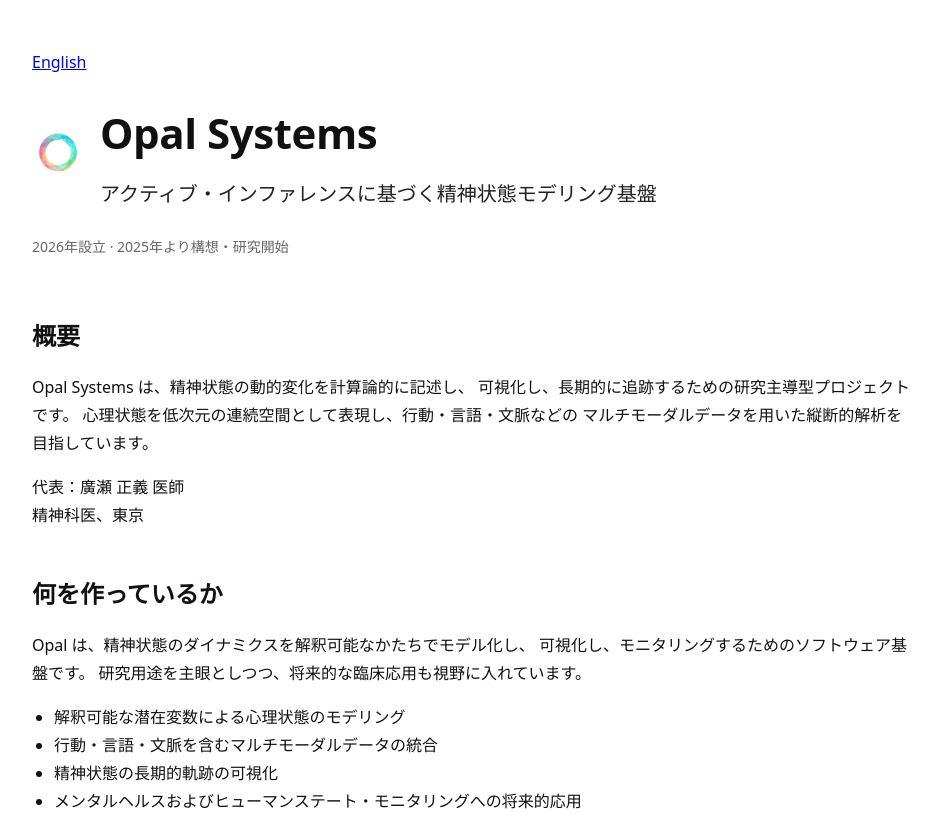
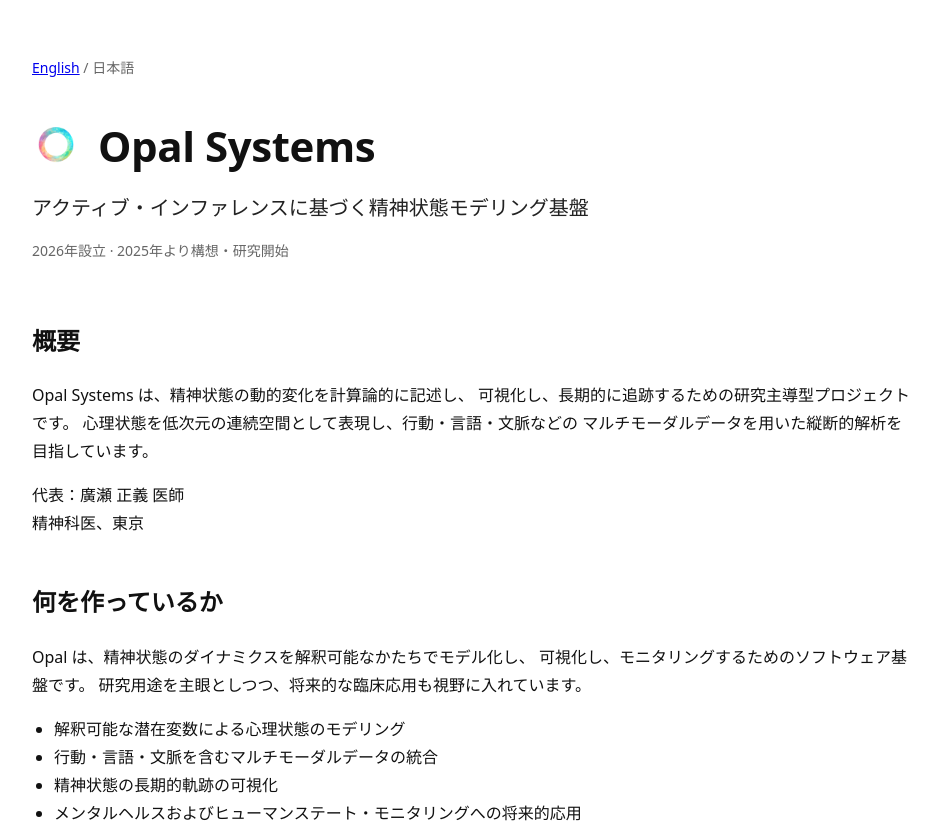
Before and after one commit to mhrs/opalsystems-site, a Next.js app: page /ja in a window 1280 px wide. Shown: the top 823 px of the page, without its empty margins (168-1107 px from the left). Built offline with nearby package versions, Linux system fonts and the light colour scheme.

Commit message:
Refactor page layout and update styles

```diff
--- a/app/ja/page.tsx
+++ b/app/ja/page.tsx
@@ -3,7 +3,7 @@
     <main
       style={{
         fontFamily: "system-ui, -apple-system, sans-serif",
-        padding: "48px 24px",
+        padding: "56px 24px",
         maxWidth: "880px",
         margin: "0 auto",
         lineHeight: 1.75,
@@ -11,39 +11,44 @@
       }}
     >
       <header style={{ marginBottom: 56 }}>
-        <div style={{ marginBottom: 20 }}>
-          <a href="/">English</a>
+        <div
+          style={{
+            marginBottom: 28,
+            fontSize: 14,
+            color: "#666",
+          }}
+        >
+          <a href="/">English</a> / 日本語
         </div>
 
         <div
           style={{
             display: "flex",
             alignItems: "center",
-            gap: 16,
-            marginBottom: 24,
+            gap: 18,
+            marginBottom: 8,
           }}
         >
           <img
             src="/logo.png"
             alt="Opal Systems logo"
             style={{
-              width: 52,
-              height: 52,
-              flexShrink: 0,
+              width: 48,
+              height: 48,
             }}
           />
 
-          <div>
           <h1
             style={{
               fontSize: 42,
-                margin: "0 0 6px 0",
+              margin: 0,
               fontWeight: 600,
               letterSpacing: "-0.01em",
             }}
           >
             Opal Systems
           </h1>
+        </div>
 
         <p
           style={{
@@ -54,14 +59,12 @@
         >
           アクティブ・インファレンスに基づく精神状態モデリング基盤
         </p>
-          </div>
-        </div>
 
         <p
           style={{
             fontSize: 14,
             color: "#666",
-            margin: 0,
+            marginTop: 14,
           }}
         >
           2026年設立 · 2025年より構想・研究開始
@@ -69,7 +72,7 @@
       </header>
 
       <section style={{ marginBottom: 44 }}>
-        <h2 style={{ fontSize: 24, marginBottom: 12 }}>概要</h2>
+        <h2>概要</h2>
 
         <p>
           Opal Systems は、精神状態の動的変化を計算論的に記述し、
@@ -86,7 +89,7 @@
       </section>
 
       <section style={{ marginBottom: 44 }}>
-        <h2 style={{ fontSize: 24, marginBottom: 12 }}>何を作っているか</h2>
+        <h2>何を作っているか</h2>
 
         <p>
           Opal は、精神状態のダイナミクスを解釈可能なかたちでモデル化し、
@@ -105,7 +108,7 @@
       </section>
 
       <section style={{ marginBottom: 44 }}>
-        <h2 style={{ fontSize: 24, marginBottom: 12 }}>Ψモデル</h2>
+        <h2>Ψモデル</h2>
 
         <p>
           Ψモデルは、精神状態を以下の5つの解釈可能な次元で表現します。
@@ -121,7 +124,7 @@
       </section>
 
       <section style={{ marginBottom: 44 }}>
-        <h2 style={{ fontSize: 24, marginBottom: 12 }}>プレプリント</h2>
+        <h2>プレプリント</h2>
 
         <p>
           The Ψ Model: A Five-Dimensional Active-Inference State Space for
@@ -138,7 +141,7 @@
       </section>
 
       <section style={{ marginBottom: 44 }}>
-        <h2 style={{ fontSize: 24, marginBottom: 12 }}>現在の状況</h2>
+        <h2>現在の状況</h2>
 
         <ul style={{ paddingLeft: 22 }}>
           <li>2025年にコンセプト開発を開始</li>
@@ -150,7 +153,7 @@
       </section>
 
       <section style={{ marginBottom: 44 }}>
-        <h2 style={{ fontSize: 24, marginBottom: 12 }}>事業内容</h2>
+        <h2>事業内容</h2>
 
         <p>
           機械学習および計算論的精神医学の手法を用いて、
@@ -160,12 +163,14 @@
       </section>
 
       <section style={{ marginBottom: 44 }}>
-        <h2 style={{ fontSize: 24, marginBottom: 12 }}>連絡先</h2>
+        <h2>連絡先</h2>
 
         <p>
           Email
           <br />
-          <a href="mailto:contact@opalsystems.ai">contact@opalsystems.ai</a>
+          <a href="mailto:contact@opalsystems.ai">
+            contact@opalsystems.ai
+          </a>
         </p>
 
         <p>
```
Lines whose indentation alone changed are shown as unchanged.
